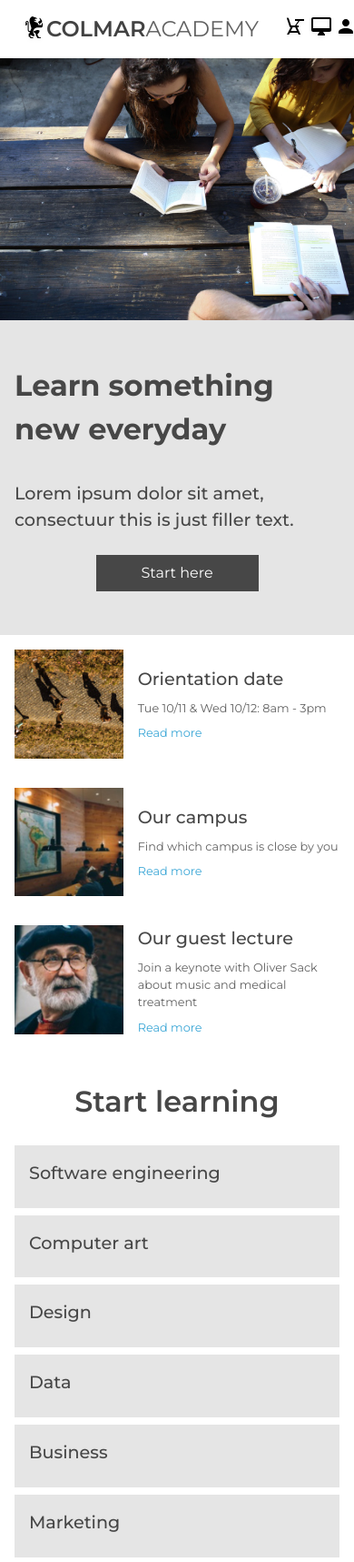
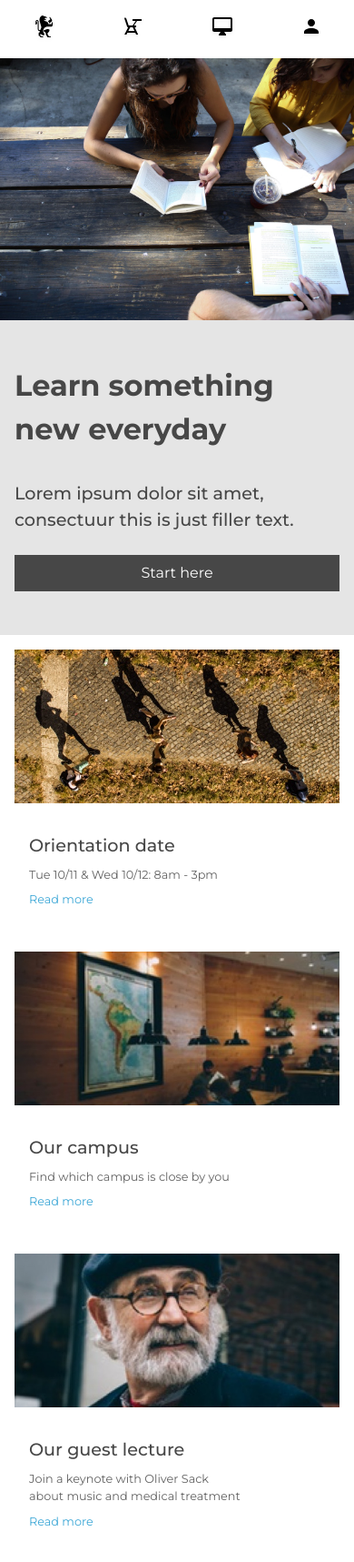
Before and after one commit to kkauf/Colmar_Academy, a plain HTML site: page index.html in a window 390 px wide. Shown: the top 1717 px of the page at 91% size. Drawn offline with Linux system fonts and the light colour scheme.

Commit message:
looks good

```diff
--- a/css/style.css
+++ b/css/style.css
@@ -26,9 +26,6 @@ h1, h2 {
   line-height: 1.5;
 }
 
-h3{
-  line-height: 1.5;
-}
 
 h1 {
   color: #474747;
@@ -46,6 +43,7 @@ h3 {
   color: #474747;
   font-weight: 500;
   font-size: 1.2rem;
+  line-height: 1.5;
 }
 
 p,
@@ -116,6 +114,15 @@ nav {
   }
 }
 
+@media only screen and (max-width: 500px){
+  header .logo {
+    display: none;
+  }
+
+  ul.tablet li:first-child {
+    opacity: 1;
+  }
+}
 
 /* Jumbos */
 
@@ -210,6 +217,12 @@ nav {
     }
 }
 
+@media only screen and (max-width: 500px){
+  .start {
+    width: 100%;
+  }
+}
+
 /* Jumbo-2 Section */
 
 
@@ -272,7 +285,29 @@ nav {
   .jumbo-2 .information:last-child {
     background-color: #FFFFFF;
   }
+}
 
+@media only screen and (max-width: 500px){
+  .information .image:first-child {
+    display: none;
+  }
+
+  .mobile {
+    display: block;
+  }
+
+  .information {
+    display: block;
+    padding-bottom: 0;
+  }
+
+  .information .image {
+    width: 100%;
+  }
+
+  .information-text {
+    padding: 2rem 1rem;
+  }
 }
 
 /* Jumbo-3 Section */
@@ -389,6 +424,20 @@ video {
   }
 }
 
+@media only screen and (max-width: 500px){
+  .jumbo-4 h3,
+  .jumbo-4 p {
+    display: none;
+  }
+
+  .jumbo-4 .jumbo-right{
+    display: none;
+  }
+
+  .jumbo-4 {
+    padding-bottom: 1.5rem;
+  }
+}
 /* Footer Section */
 
 footer {
@@ -409,3 +458,9 @@ footer p,
 footer ul li {
   padding: 1rem;
 }
+
+@media only screen and (max-width: 500px){
+  footer ul {
+    display: none;
+  }
+}
--- a/index.html
+++ b/index.html
@@ -72,6 +72,9 @@
           <div class="image">
             <img src="./assets/images/information-orientation.jpg" alt="Orientation">
           </div>
+          <div class="image mobile">
+            <img src="./assets/images/information-orientation-mobile.jpg" alt="Orientation">
+          </div>
           <div class="information-text">
             <h3>Orientation date</h3>
             <p>Tue 10/11 & Wed 10/12: 8am - 3pm</p>
@@ -83,6 +86,9 @@
           <div class="image">
             <img src="./assets/images/information-campus.jpg" alt="Campus">
           </div>
+          <div class="image mobile">
+            <img src="./assets/images/information-campus-mobile.jpg" alt="Campus">
+          </div>
           <div class="information-text">
             <h3>Our campus</h3>
             <p>Find which campus is close by you</p>
@@ -93,6 +99,9 @@
         <div class="information">
           <div class="image">
             <img src="./assets/images/information-guest-lecture.jpg" alt="Guest lecture">
+          </div>
+          <div class="image mobile">
+            <img src="./assets/images/information-guest-lecture-mobile.jpg" alt="Guest lecture">
           </div>
           <div class="information-text">
             <h3>Our guest lecture</h3>
```
Also changed, not shown: 1 other file.
